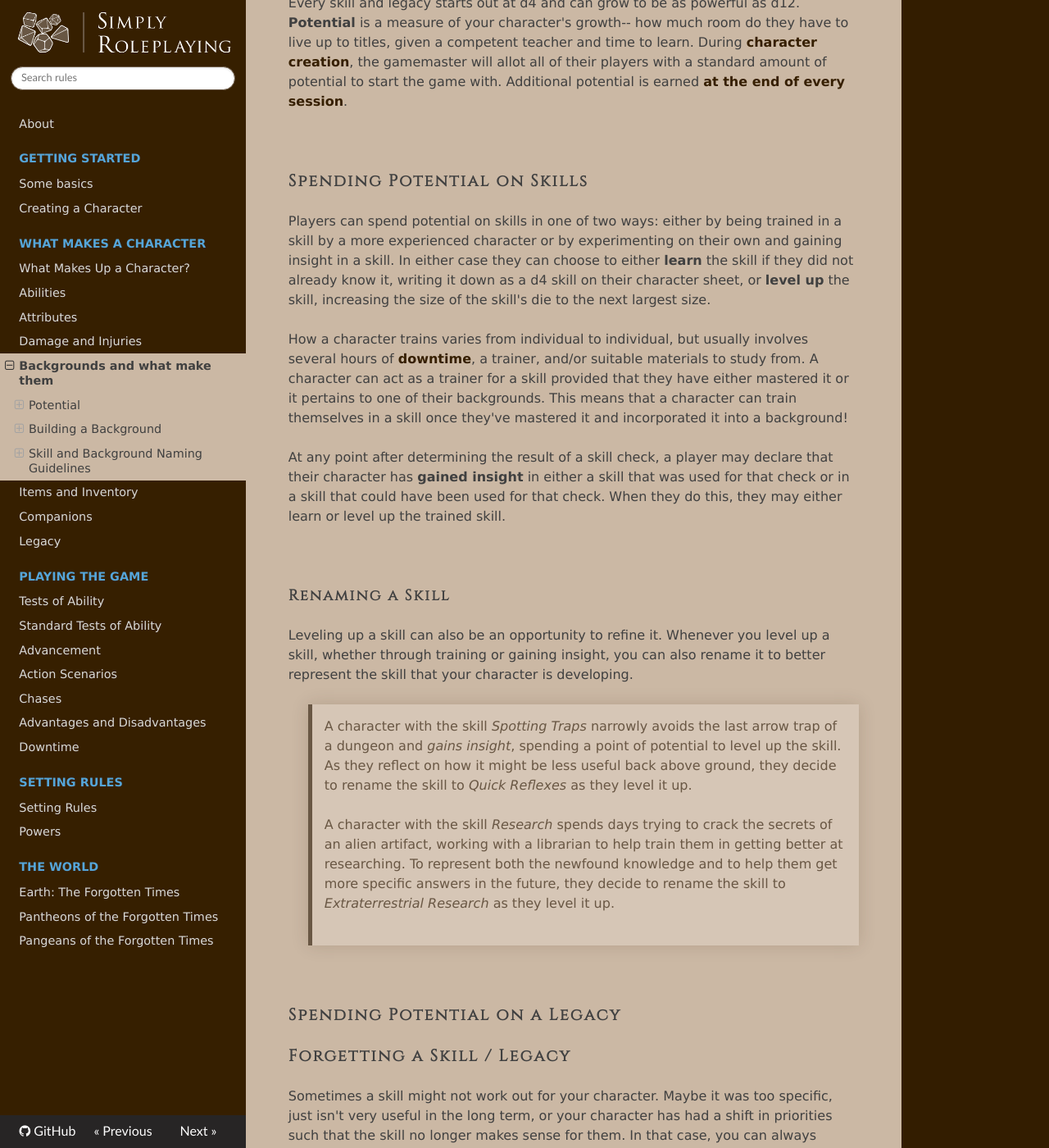
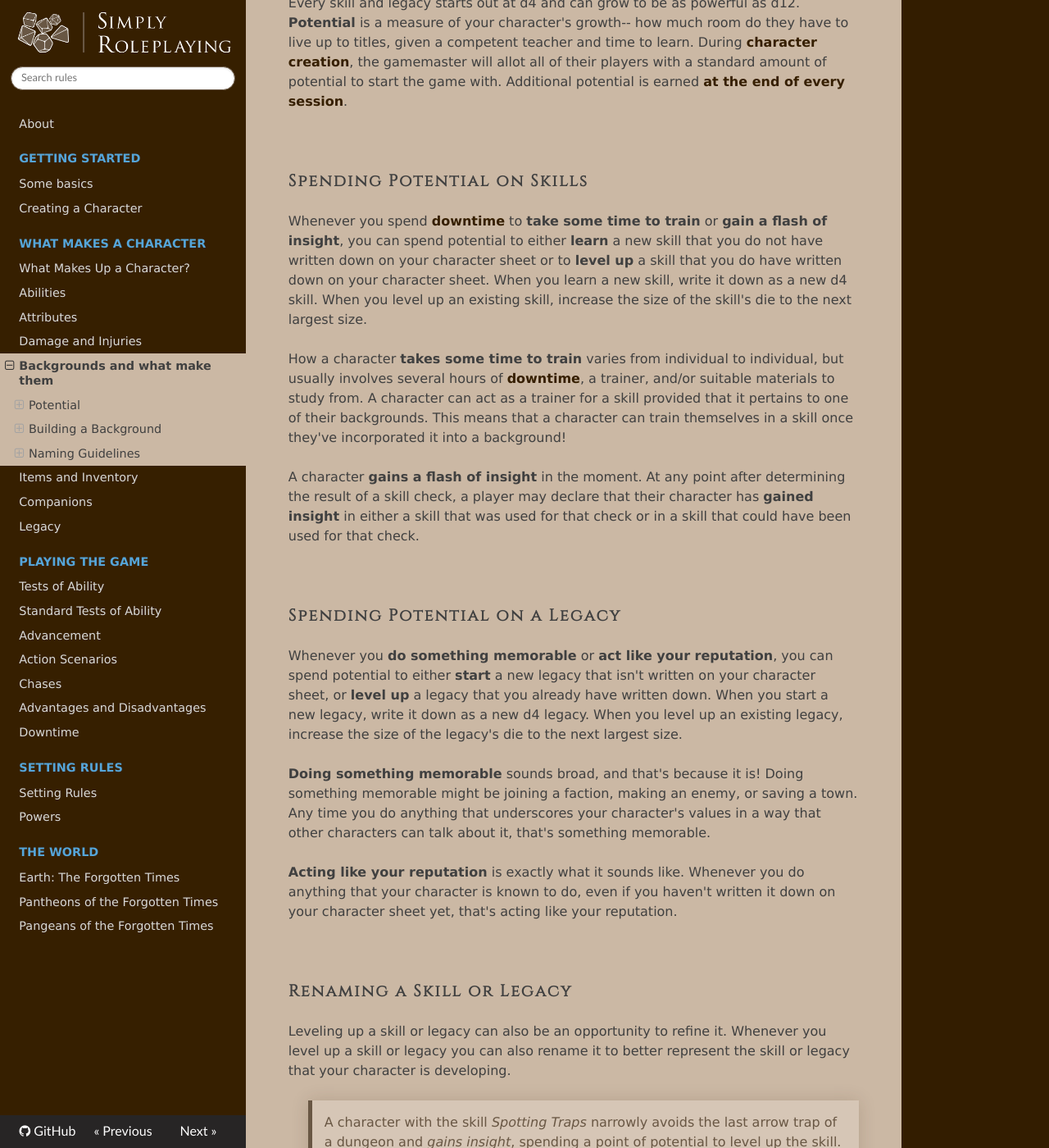
Before and after one commit to TheFifthRider/simply-roleplaying-webapp, an MkDocs documentation site: the page built from docs/character/skills.md, in a window 1280 px wide and 1400 px high, scrolled down 465 px. Shown: the whole window at 82% size. Built offline with MkDocs 1.6.1, drawn with Linux system fonts in a browser that asks for light colours; nearby versions of some CDN libraries; some of the changed text lies outside the part shown.

Commit message:
feat: Finished adding legacies

```diff
--- a/docs/character/skills.md
+++ b/docs/character/skills.md
@@ -1,6 +1,6 @@
 # Backgrounds and what make them
 
-Where attributes represent broadly a character in broad strokes, skills, legacies, and backgrounds are more specific. Having a d12 in Brawn means you're strong, but having a d12 in Brawn, a d8 in your _Wrestling_ skill, a d10 _Giant Wrestler_ legacy, and a background called _The Thighcrusher_ paints quite the vivid picture. **Skills** represent trained capabilites, **Legacies** represent things that you've done or you're known for, and **backgrounds** represent who your character is by combining several d12 skills and/or legacies together.
+Where attributes represent broadly a character in broad strokes, skills, legacies, and backgrounds are more specific. Having a d12 in Brawn means you're strong, but having a d12 in Brawn, a d8 in your _Wrestling_ skill, a d10 _Giant Wrestler_ legacy, and a background called _The Thighcrusher_ paints quite the vivid picture. **Skills** represent trained capabilites, **legacies** represent things that you've done or you're known for, and **backgrounds** represent who your character is by combining several d12 skills and/or legacies together.
 
 <br/>
 
@@ -12,51 +12,61 @@ Every skill and legacy starts out at d4 and can grow to be as powerful as d12. *
 
 ### Spending Potential on Skills
 
-Players can spend potential on skills in one of two ways: either by being trained in a skill by a more experienced character or by experimenting on their own and gaining insight in a skill. In either case they can choose to either **learn** the skill if they did not already know it, writing it down as a d4 skill on their character sheet, or **level up** the skill, increasing the size of the skill's die to the next largest size.
+Whenever you spend [downtime](../gameplay/downtime.md) to **take some time to train** or **gain a flash of insight**, you can spend potential to either **learn** a new skill that you do not have written down on your character sheet or to **level up** a skill that you do have written down on your character sheet. When you learn a new skill, write it down as a new d4 skill. When you level up an existing skill, increase the size of the skill's die to the next largest size.
 
-How a character trains varies from individual to individual, but usually involves several hours of [downtime](../gameplay/downtime.md#training-a-skill), a trainer, and/or suitable materials to study from. A character can act as a trainer for a skill provided that they have either mastered it or it pertains to one of their backgrounds. This means that a character can train themselves in a skill once they've mastered it and incorporated it into a background!
+How a character **takes some time to train** varies from individual to individual, but usually involves several hours of [downtime](../gameplay/downtime.md#training-a-skill), a trainer, and/or suitable materials to study from. A character can act as a trainer for a skill provided that it pertains to one of their backgrounds. This means that a character can train themselves in a skill once they've incorporated it into a background!
 
-At any point after determining the result of a skill check, a player may declare that their character has **gained insight** in either a skill that was used for that check or in a skill that could have been used for that check. When they do this, they may either learn or level up the trained skill.
-
-<br/>
-
-#### Renaming a Skill
-
-Leveling up a skill can also be an opportunity to refine it. Whenever you level up a skill, whether through training or gaining insight, you can also rename it to better represent the skill that your character is developing.
-
-> A character with the skill _Spotting Traps_ narrowly avoids the last arrow trap of a dungeon and _gains insight_, spending a point of potential to level up the skill. As they reflect on how it might be less useful back above ground, they decide to rename the skill to _Quick Reflexes_ as they level it up.
->
-> A character with the skill _Research_ spends days trying to crack the secrets of an alien artifact, working with a librarian to help train them in getting better at researching. To represent both the newfound knowledge and to help them get more specific answers in the future, they decide to rename the skill to _Extraterrestrial Research_ as they level it up.
+A character **gains a flash of insight** in the moment. At any point after determining the result of a skill check, a player may declare that their character has **gained insight** in either a skill that was used for that check or in a skill that could have been used for that check.
 
 <br/>
 
 ### Spending Potential on a Legacy
 
+Whenever you **do something memorable** or **act like your reputation**, you can spend potential to either **start** a new legacy that isn't written on your character sheet, or **level up** a legacy that you already have written down. When you start a new legacy, write it down as a new d4 legacy. When you level up an existing legacy, increase the size of the legacy's die to the next largest size.
 
+**Doing something memorable** sounds broad, and that's because it is! Doing something memorable might be joining a faction, making an enemy, or saving a town. Any time you do anything that underscores your character's values in a way that other characters can talk about it, that's something memorable.
 
-### Forgetting a Skill / Legacy
+**Acting like your reputation** is exactly what it sounds like. Whenever you do anything that your character is known to do, even if you haven't written it down on your character sheet yet, that's acting like your reputation.
 
-<!-- rework -->
+<br/>
 
-Sometimes a skill might not work out for your character. Maybe it was too specific, just isn't very useful in the long term, or your character has had a shift in priorities such that the skill no longer makes sense for them. In that case, you can always choose to **forget**. During any period of [downtime](../gameplay/downtime.md#forgetting-a-skill), you may decrease the die level of one of your skills to reclaim one point of potential, representing your character losing interest in or forgetting about that skill in preparation to learn something new.
+### Renaming a Skill or Legacy
+
+Leveling up a skill or legacy can also be an opportunity to refine it. Whenever you level up a skill or legacy you can also rename it to better represent the skill or legacy that your character is developing.
+
+> A character with the skill _Spotting Traps_ narrowly avoids the last arrow trap of a dungeon and _gains insight_, spending a point of potential to level up the skill. As they reflect on how it might be less useful back above ground, they decide to rename the skill to _Quick Reflexes_ as they level it up.
+>
+> A character with the legacy _Wanted Pickpocket_ acts like their reputation and spends a point of potential to level up the legacy by formally accepting membership to the Blackgrass Thieves' Guild. Not wanting to limit themselves to picking pockets, they change the name of the legacy to _Blackgrass  Thieves' Guild Member_.
+>
+> A character with the skill _Research_ spends days trying to crack the secrets of an alien artifact, working with a librarian to help train them in getting better at researching. To represent both the newfound knowledge and to help them get more specific answers in the future, they decide to rename the skill to _Extraterrestrial Research_ as they level it up.
+>
+> A character with the legacy _Monster Hunter_ does something memorable by landing the killing blow on the dragon who has been terrorizing the countryside and spends a point of potential to level up the legacy. Since slaying a dragon is surely more impressive than the other creatures they've defeated, they decide they'd rather the legacy be named _Dragonslayer_.
+
+<br/>
+
+### Forgetting a Skill or Legacy
+
+Sometimes a skill or legacy might not work out for your character. Maybe it was too specific, just isn't very useful in the long term, or your character has had a shift in priorities such that what you wrote down no longer makes sense for them. In that case, you can always choose to **forget**. During any period of [downtime](../gameplay/downtime.md#forgetting-a-skill), you may decrease the die level of one of your skills or legacies to reclaim one point of potential. This can represent the public's waning attention to your deeds in the case of a legacy, or your character losing interest in or forgetting about that skill in preparation to learn something new.
 
 <br/>
 
 ## Building a Background
 
-Once a character has three related d12 skills, they can take a few hours of [downtime](../gameplay/downtime.md#creating-a-background) to reflect and combine them together to form a **background** that summarizes the aspect of the character that is reflected by those three skills. Backgrounds can be added to any test that their name implies that they would be useful for and are worth a d12 when added to a test.
+Once a character has three related d12 skills and/or legacies, they can take a few hours of [downtime](../gameplay/downtime.md#creating-a-background) to reflect and combine them together to form a **background** that summarizes the aspect of the character that is reflected by those three skills and/or legacies. Backgrounds can be added to any test that their name implies that they would be useful for and are worth a d12 when added to a test.
 
-> A character had mastered the skills _Acrobatics_, _Lockpicking_, and _Sneaking_, it would make sense for them to be able to combine them together into a background called _Thief_, since all of those skills are the kind a Thief might have.
+> A character has a d12 in the skills _Acrobatics_ and _Lockpicking_ as well as a d12 in the legacy _Robs from the rich to feed the poor_, it would make sense for them to be able to combine them together into a background called _Robin Hood of Crookshack Row_.
 
-When a character develops a new background, the skills combined into that background are erased from their character sheet, as their new background includes those skills. That is not to say that skills combined into a background cannot be learned again, however--  if they are, those skills represent additional expertise beyond what the character already has from their background.
+When a character develops a new background, the skills and legacies combined into that background are erased from their character sheet, as their new background includes those skills/legacies. If a character wishes to, they can start legacies or learn skills with the same name again. If they do, these new legacies and skills represent additional reputations and capabilities beyond what their backgrounds describe.
+
+<br/>
 
 ### Leveling up Backgrounds
 
-If a character has three d12 skills that are related to one of their existing backgrounds, instead of creating a new background they can choose to level an existing background up. Higher leveled backgrounds can be used multiple times on a test, up to a number of times equal to their level.
+If a character has three d12 skills and/or legacies that are related to one of their existing backgrounds, instead of creating a new background they can choose to level an existing background up. Higher leveled backgrounds can be used multiple times on a test, up to a number of times equal to their level.
 
-To level up a background, a character takes a few hours of [downtime](../gameplay/downtime.md#leveling-up-a-background) and erases the three related d12 skills, just like when creating a background. Then, they rename the background to represent the expertise gained and mark down the new level of the background.
+To level up a background, a character takes a few hours of [downtime](../gameplay/downtime.md#leveling-up-a-background) and erases the three related d12 skills and/or legacies, just like when creating a background. Then, they rename the background to represent the expertise gained and mark down the new level of the background.
 
-> A roguish character with a _Thief_ background has mastered Dexterity, _Sneaking_, and _Traps_. These skills all are relevant to the _Thief_ background so rather than add a new background they choose to level up their existing background. These skills represent their abilities beyond being a thief, so they rename their background to _Master Thief (Level 2)_.
+> A roguish character with the _Robin Hood of Crookshack Row_ background has a d12 in the legacy _Thief of Luiena's Crown_, as well as a d12 in the skills _Sneaking_ and _Traps_. These skills and legacies all are relevant to the _Robin Hood of Crookshack Row_ background so rather than add a new background they choose to level up their existing background to _Crownthief of Staedbergh (Level 2)_.
 
 <br/>
 
@@ -66,29 +76,35 @@ Characters change. Getting better at the stuff your backgrounds reflect can be e
 
 <br/>
 
-## Skill and Background Naming Guidelines
+## Naming Guidelines
 
-As you may have already figured out, skills are almost entirely determined by the players; there is no master list of skills. This means the sky's the limit as far as creating a skill or background goes. While some modules-- like the Simply Combat module --may define specifically named skills and backgrounds that have specific requirements or capabilities, a skill can usually be anything you train at-- from Juggling to Basket Weaving -- and backgrounds are even more freeform.
+The trickiest part about being able to create your own skills or backgrounds is coming up with a good name. You want your names to keep a balance between the general and the specific. Ideally, your skills, legacies, and backgrounds should be expressive of what you want your character to be able to do while still remaining general enough that they can come up a lot in play.
 
-The trickiest part about being able to create your own skills or backgrounds is coming up with a good name. You want your names to keep a balance between the general and the specific. Ideally, your skills and backgrounds should both be expressive of what you want your character to be able to do while still remaining general enough that they can come up a lot in play.
-
-Don't worry too much about coming up with the perfect name for a skill or background. It's good enough to just create a good name. Skills ultimately exist to be mastered and turned into backgrounds and backgrounds should be renamed until they feel right.
+Don't worry too much about coming up with the perfect name, it's often good enough to just create a good name. Skills and legacies are just the building blocks of backgrounds and backgrounds should be renamed until they feel right.
 
 <br/>
 
-### Naming a Good Skill
+### Naming a Skill
 
 Names for skills are fairly rigid. Skills should describe a specific thing that your character has trained in. The more general the name of a skill is, the more generic the character's expertise is considered to be. A character with a _History_ skill would be able to apply it to broad questions about the past of a town, but wouldn't likely be able to apply that knowledge to find the age of the ancient catacombs under the town like a character with an _Archeology_ skill. Conversely, a character with an _Archeology_ skill wouldn't likely be able to apply it to uncovering facts about the recent political unrest of the town.
 
 <br/>
 
-### Naming a Good Background
+### Naming a Legacy
+
+Legacy names should focus on your character's reputation and things they've done, but should also represent the developing nature of the legacy. Legacies can be a phrase describing your displayed values, a title awarded, or anything else that showcases your budding reputation. Legacies are also a great space for representing ranks in factions-- joining any faction and advancing in rank are both definitely doing something memorable, and acting in line for that faction will always be acting like your reputation.
+
+ Since the way that you level up your legacies is by **doing something memorable** and **acting like your reputation**, make sure to think about how you'll level up your legacy as you write it down! _Robbed a noble_ can likely only be leveled up whenever you rob someone or talk about how you did, but _Steals from the rich to feed the poor_ can be leveled up in that way and whenever you perform an act of charity!
+
+<br/>
+
+### Naming a Background
 
 Names for backgrounds are more freeform. A good rule of thumb is to name your background something that you might use in a sentence to describe your character. Backgrounds could be jobs like _Blacksmith_, _Hacker_, or _Guerilla Sniper_, roles like _Healer_, _Tactician_, or _Tank_, or even quick descriptions like _Born in a Port City_, _Penny Pincher_, or _Iron Will_. Really, there's not much of a definition for what a background can or can't be; if it sums up both an aspect of your character and a spectrum of skills, it's probably a good background!
 
 <br/>
 
-### Additional Skill/Background Examples
+### Additional Examples
 
 Here are some additional examples of skills based on a attribute they work well with, and some background examples of how they might be combined. While skills are never limited by what attribute you use them with, sometimes thinking about what attribute you want to improve will help you decide on what kind of skill to learn.
 
```
